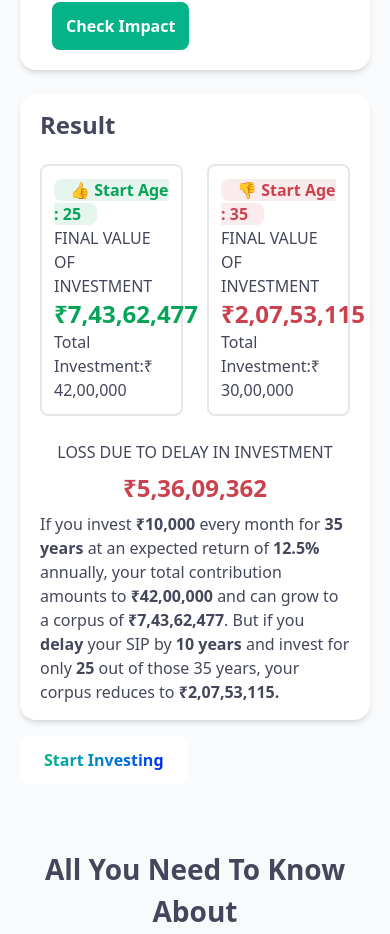
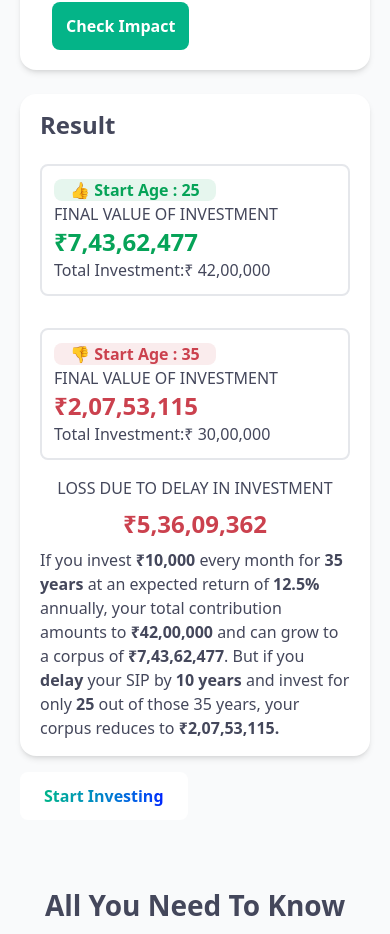
Before and after one commit to bfc-developer/BFC_Capital_Website2026, a Next.js app: page /calculators/cost-of-delay-in-sip-calculator in a window 390 px wide. Shown: the part 878-1812 px from the top of the page. Built offline with nearby package versions, Linux system fonts and the light colour scheme; no server answers.

Commit message:
design fixes for cost of delay

```diff
--- a/app/components/calculators/CostofDelayinSIPCalculator/CostOfDelay.tsx
+++ b/app/components/calculators/CostofDelayinSIPCalculator/CostOfDelay.tsx
@@ -330,7 +330,7 @@ export default function CostOfDelay() {
                                         Result
                                     </h2>
 
-                                    <div className="row pt-3 grid grid-cols-2 gap-6">
+                                    <div className="row pt-3 grid grid-cols-1 md:grid-cols-2 gap-6">
                                         <div className="col-lg-6 mb-2">
                                             <div className="border border-2 rounded-lg p-3 cost-investment-cards border-gray-200">
                                                 <span className="rounded-lg px-4 text-[#06A358] bg-[#E6F6EE] font-bold">
```
